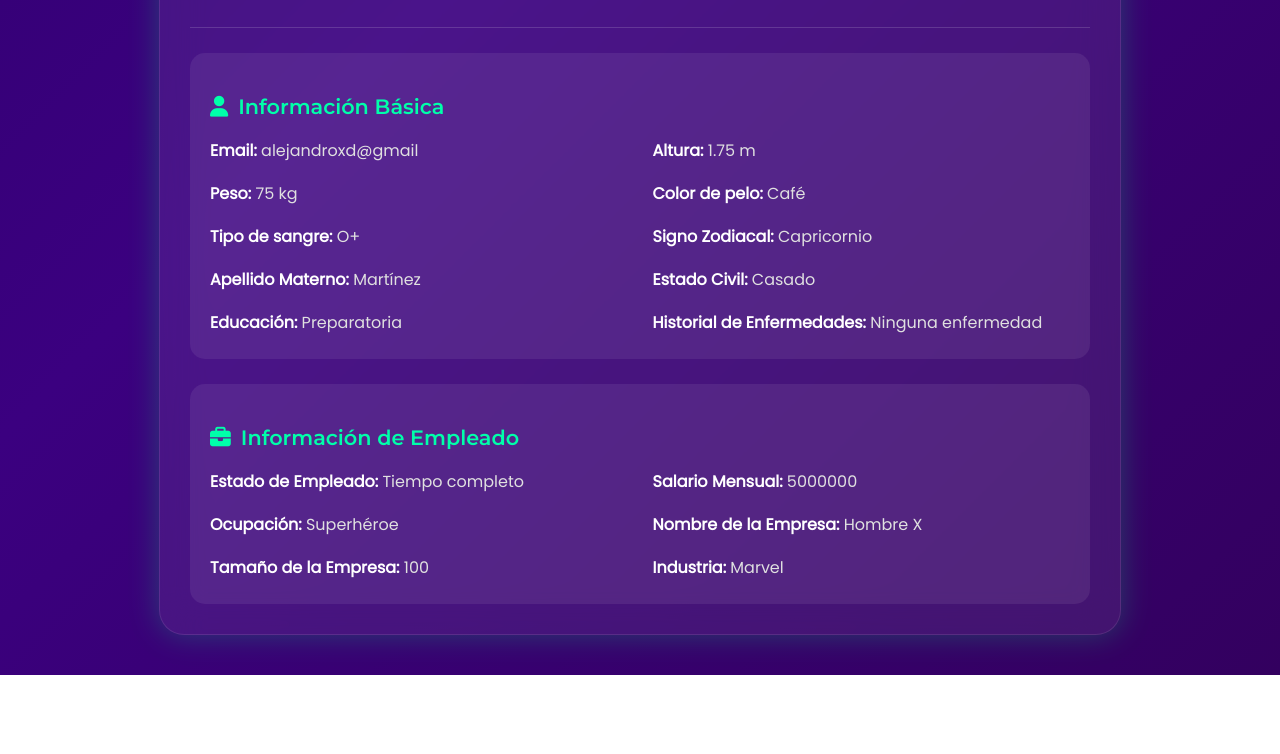
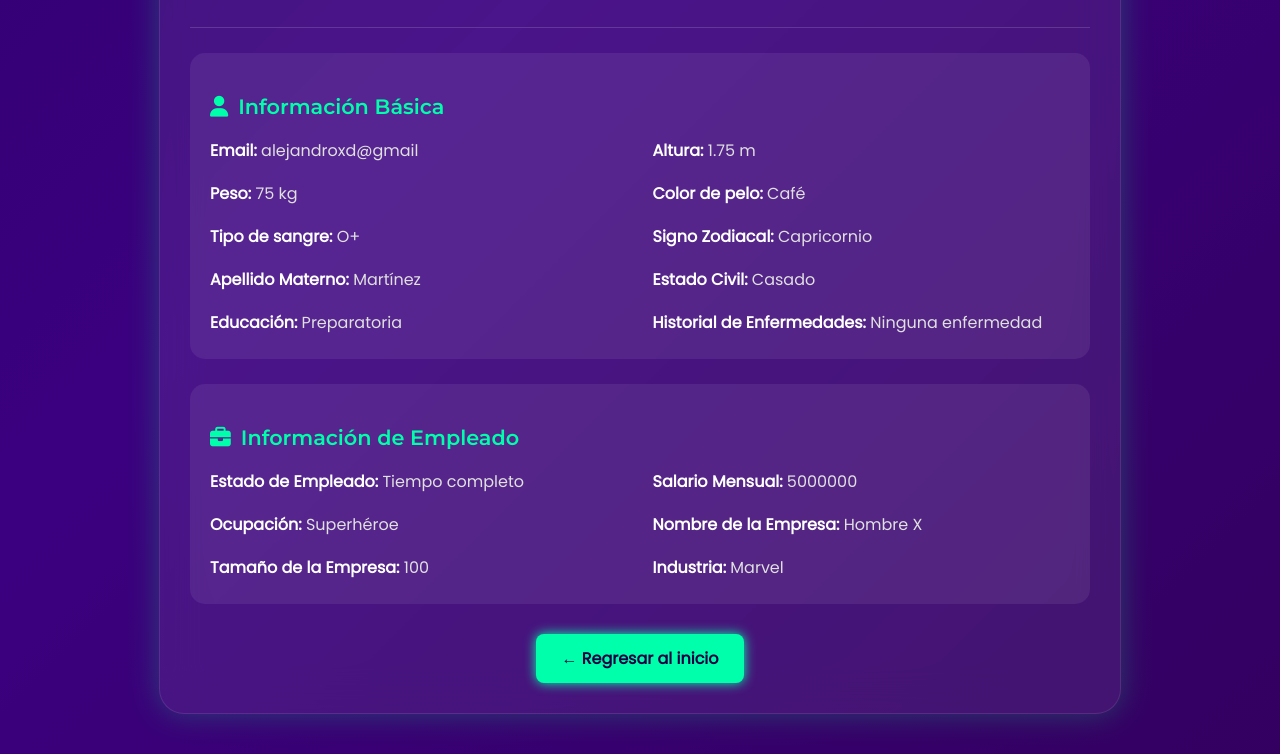
Before and after one commit to alejandrojavierlucas/Lucaspro, a plain HTML site: page perfil.html in a window 1280 px wide. Shown: the part 462-1216 px from the top of the page. Before the commit the page ends 1137 px from the top, so only its background shows below. Drawn offline with Linux system fonts and the light colour scheme.

Commit message:
Update perfil.html

```diff
--- a/perfil.html
+++ b/perfil.html
@@ -132,6 +132,24 @@
       border-top: 1px solid rgba(255,255,255,0.15);
       margin: 20px 0;
     }
+
+    .back-button {
+      display: inline-block;
+      margin-top: 30px;
+      padding: 12px 25px;
+      background-color: #00ffaa;
+      color: #160045;
+      font-weight: bold;
+      border-radius: 8px;
+      text-decoration: none;
+      box-shadow: 0 0 12px #00ffaa;
+      transition: all 0.3s ease;
+    }
+
+    .back-button:hover {
+      background-color: #00ffcc;
+      color: #000;
+    }
   </style>
 </head>
 <body>
@@ -181,6 +199,9 @@
         <p><b>Industria:</b> Marvel</p>
       </div>
     </div>
+
+    <!-- Botón para regresar al inicio -->
+    <a href="index.html" class="back-button">← Regresar al inicio</a>
   </div>
 </body>
 </html>
```
